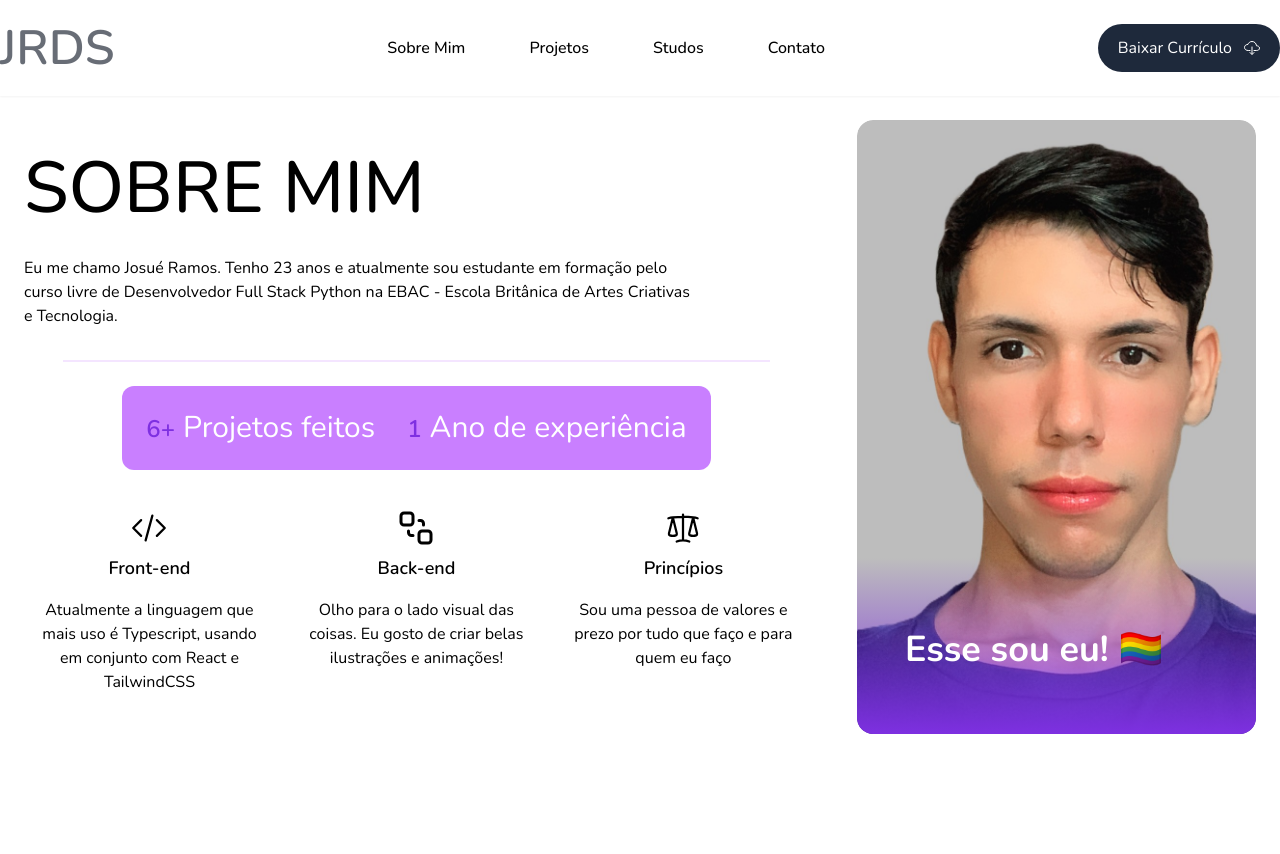
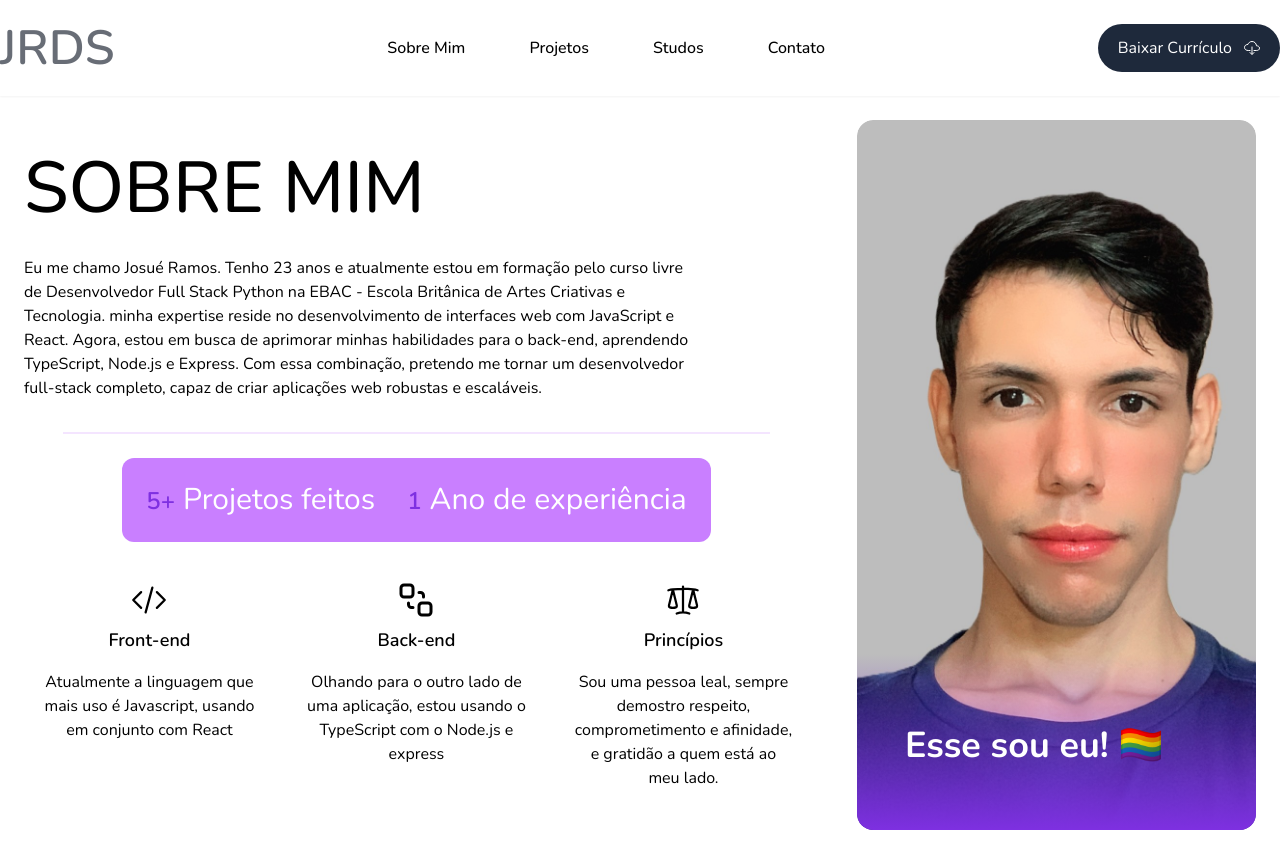
Before and after one commit to Niall-swift/portfolio, a React (Create React App) app: page /about in a window 1280 px wide. Before the commit the page ends 800 px from the top, so only its background shows below. Built offline with nearby package versions, Linux system fonts and the light colour scheme.

Commit message:
fix bugs for page about

```diff
--- a/src/components/Header/index.jsx
+++ b/src/components/Header/index.jsx
@@ -9,19 +9,6 @@ import cv from '../../assets/Currículo-Josué.pdf'
 
 export const Header = () => {
   const [isOpen, setIsOpen] = useState(false);
-  const [downloadUrl, setDownloadUrl] = useState('');
-
-  const handleDownload = async () => {
-    try {
-      // Substitua 'path/to/your/file.pdf' pelo caminho real do seu arquivo PDF
-      const response = await fetch('../../assets/Currículo-Josué.pdf');
-      const blob = await response.blob();
-      const url = URL.createObjectURL(blob);
-      setDownloadUrl(url);
-    } catch (error) {
-      console.error("Erro ao baixar o arquivo:", error);
-    }
-  };
 
   return (
     <motion.div
--- a/src/pages/About/index.jsx
+++ b/src/pages/About/index.jsx
@@ -24,9 +24,10 @@ export const About = () => {
             </h1>
 
             <p className="max-w-sm py-8 text-sm sm:max-w-2xl sm:text-base">
-              Eu me chamo Josué Ramos. Tenho 23 anos e atualmente sou estudante
+              Eu me chamo Josué Ramos. Tenho 23 anos e atualmente estou
               em formação pelo curso livre de Desenvolvedor Full Stack Python na
               EBAC - Escola Britânica de Artes Criativas e Tecnologia.
+              minha expertise reside no desenvolvimento de interfaces web com JavaScript e React. Agora, estou em busca de aprimorar minhas habilidades para o back-end, aprendendo TypeScript, Node.js e Express. Com essa combinação, pretendo me tornar um desenvolvedor full-stack completo, capaz de criar aplicações web robustas e escaláveis.
             </p>
 
             <div className="mx-auto w-[90%] border border-Xbox-Purple/10"></div>
@@ -34,7 +35,7 @@ export const About = () => {
             <div className="my-4 flex w-full flex-col gap-4 rounded-xl bg-Xbox-Purple/50 py-4 px-3 text-center font-Wulkan text-xl font-semibold sm:m-6 sm:mx-auto sm:w-fit sm:flex-row sm:gap-8 sm:p-6 sm:text-3xl sm:font-normal">
               <h2 className="text-white">
                 <span className="mr-2 text-2xl font-semibold text-Xbox-roxo">
-                  6+
+                  5+
                 </span>
                 Projetos feitos
               </h2>
@@ -61,8 +62,8 @@ export const About = () => {
               <HiOutlineCodeBracket className="mx-auto mb-2 text-4xl text-accent" />
               <h3 className="font-semibold lg:text-lg ">Front-end</h3>
               <p className="pt-4">
-                Atualmente a linguagem que mais uso é Typescript, usando em
-                conjunto com React e TailwindCSS
+                Atualmente a linguagem que mais uso é Javascript, usando em
+                conjunto com React
               </p>
             </motion.div>
             <motion.div
@@ -72,8 +73,7 @@ export const About = () => {
               <LuSendToBack className="mx-auto mb-2 text-4xl text-accent" />
               <h3 className="text-base font-semibold lg:text-lg ">Back-end</h3>
               <p className="pt-4">
-                Olho para o lado visual das coisas. Eu gosto de criar belas
-                ilustrações e animações!
+              Olhando para o outro lado de uma aplicação, estou usando o TypeScript com o Node.js e express
               </p>
             </motion.div>
             <motion.div
@@ -85,8 +85,7 @@ export const About = () => {
                 Princípios
               </h3>
               <p className="pt-4">
-                Sou uma pessoa de valores e prezo por tudo que faço e para quem
-                eu faço
+              Sou uma pessoa leal, sempre demostro respeito, comprometimento e afinidade, e gratidão a quem está ao meu lado.
               </p>
             </motion.div>
           </motion.div>
```
